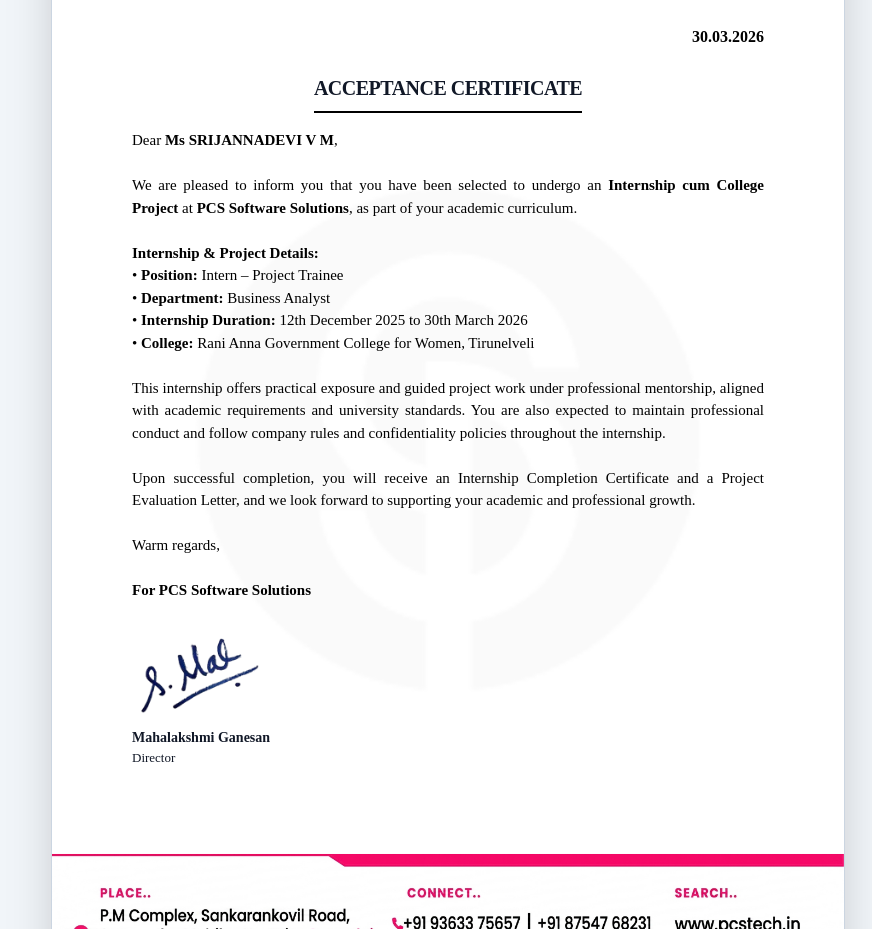
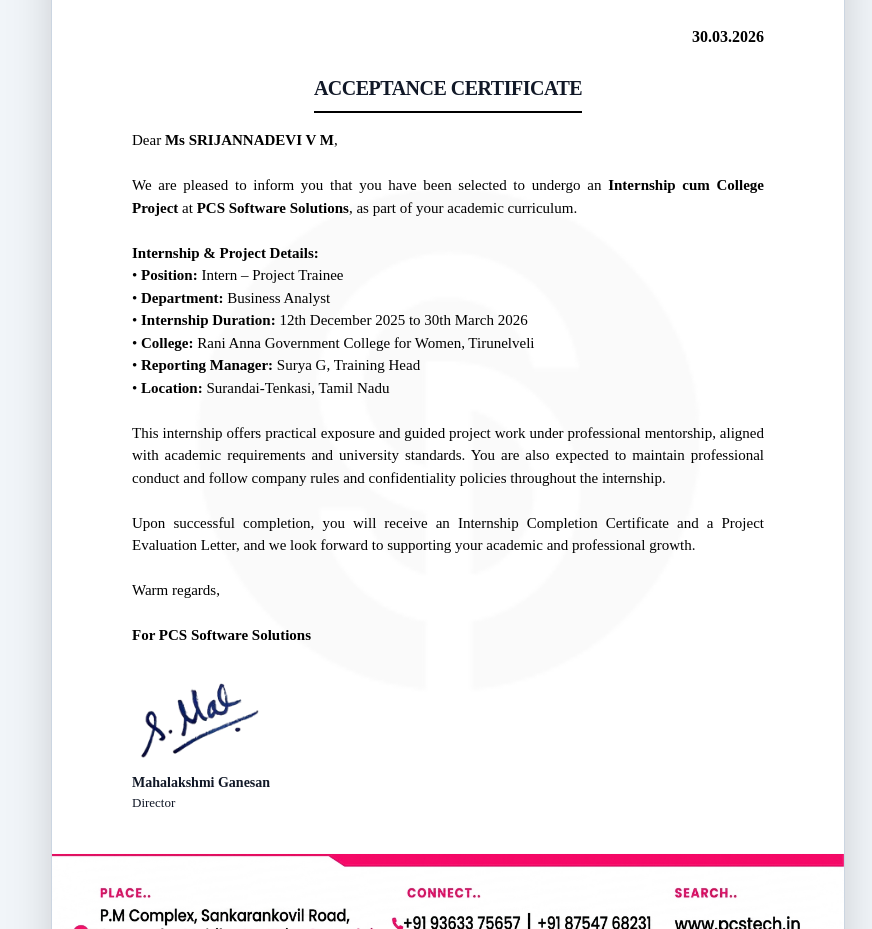
Before and after one commit to Mathavik/Attendance-Certificate, a React (Create React App) app in the folder frontend/: page / in a window 1280 px wide. Shown: the part 2700-3629 px from the top of the page, without its empty margins (408-1280 px from the left). Built offline with nearby package versions, Linux system fonts and the light colour scheme; a web font is replaced by a local one.

Commit message:
add reporting manager

```diff
--- a/frontend/src/App.tsx
+++ b/frontend/src/App.tsx
@@ -74,6 +74,8 @@
 • **Department:** {{department}}
 • **Internship Duration:** {{from Date}} to {{to Date}}
 • **College:** {{college Name}}
+• **Reporting Manager:** {{reportingManager}}
+• **Location:** {{location}}
 
 This internship offers practical exposure and guided project work under professional mentorship, aligned with academic requirements and university standards. You are also expected to maintain professional conduct and follow company rules and confidentiality policies throughout the internship.
 
@@ -119,12 +121,11 @@
       // already fixed
       .replace(/{{position}}/g, `${page.position}`)
       .replace(/{{department}}/g, `${page.department}`)
-      .replace(/{{reporting Manager}}/g, `${page.reportingManager}`)
+      .replace(/{{reportingManager}}/g, `${page.reportingManager}`)
       .replace(/{{location}}/g, `${page.location}`);
 
     // markdown bold support
     parsed = parsed.replace(/\*\*(.*?)\*\*/g, `<strong>$1</strong>`);
-
     return parsed;
   };
 
```
